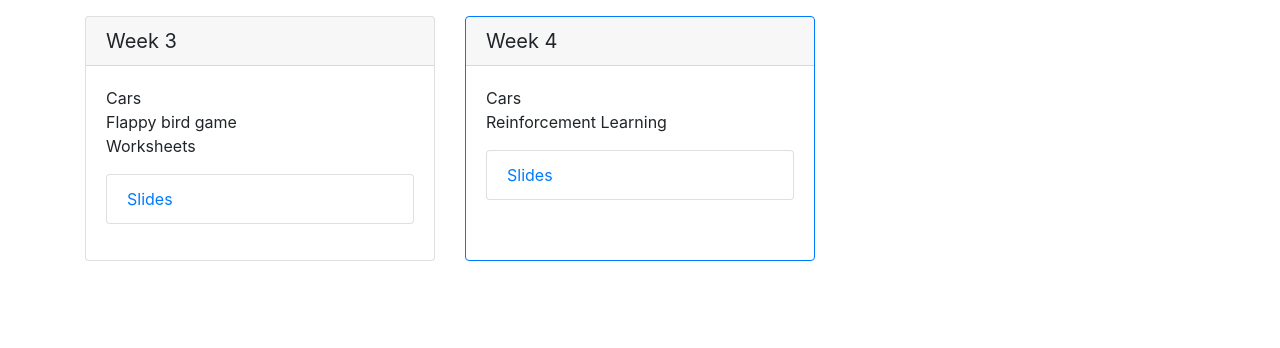
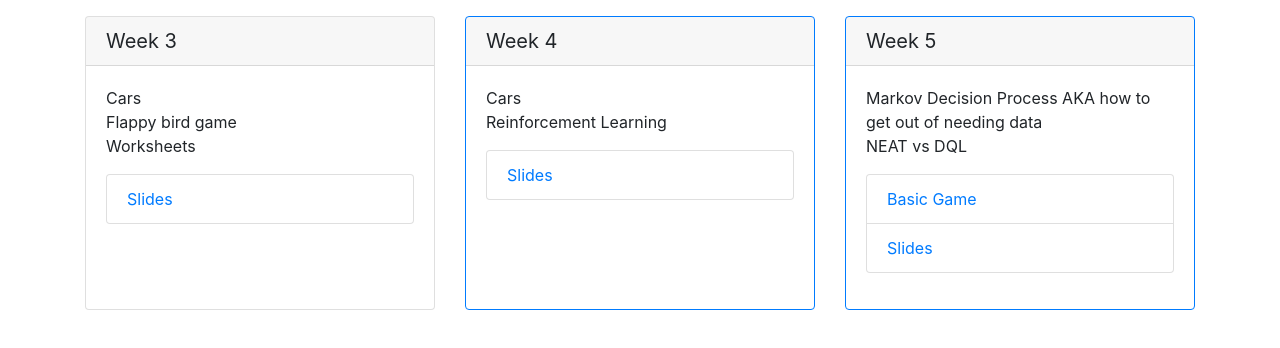
Before and after one commit to EGSS/egss.github.io, a plain HTML site: page index.html in a window 1280 px wide. Drawn offline with nearby package versions, Linux system fonts and the light colour scheme.

Commit message:
Update index.html

```diff
--- a/index.html
+++ b/index.html
@@ -43,6 +43,23 @@
 					</div>
 				</div>
 			</div>
+			<div class="col-sm-4">
+				<div class="card border-primary mb-3 box-shadow h-100">
+					<div class="card-header">
+						<h5 class="my-0 font-weight-normal">Week 5</h5>
+					</div>
+					<div class="card-body">
+						<ul class="list-unstyled">
+			              <li>Markov Decision Process AKA how to get out of needing data</li>
+			              <li>NEAT vs DQL</li>
+						</ul>
+						<ul class="list-group">
+			              <li class="list-group-item"><a href="basicgame">Basic Game</a></li>
+			              <li class="list-group-item"><a href="week5slides">Slides</a></li>
+			            </ul>
+					</div>
+				</div>
+			</div>
 
 		</div>
 	</div>
```
